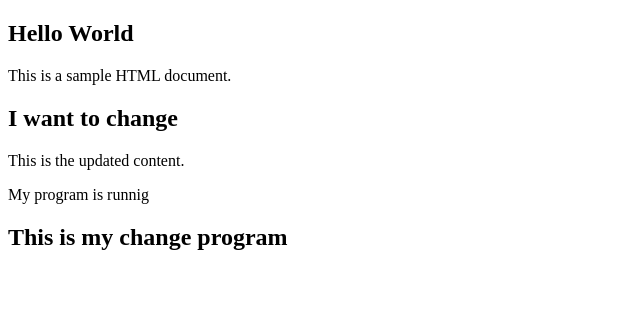
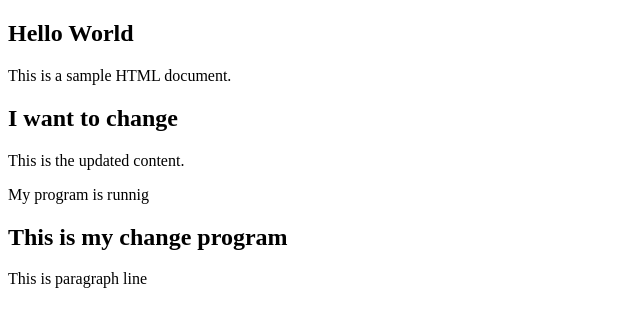
Before and after one commit to Lutfor-rahman-47/TEST_FOR_19, a plain HTML site: page index.html in a window 1280 px wide. Shown: the whole page, without its empty margins (0-640 px from the left). Drawn offline with Linux system fonts and the light colour scheme.

Commit message:
Update homepage

```diff
--- a/index.html
+++ b/index.html
@@ -12,5 +12,6 @@
     <p>This is the updated content.</p>
     <p>My program is runnig</p>
     <h2>This is my change program</h2>
+    <p>This is paragraph line</p>
 </body>
 </html>
```
